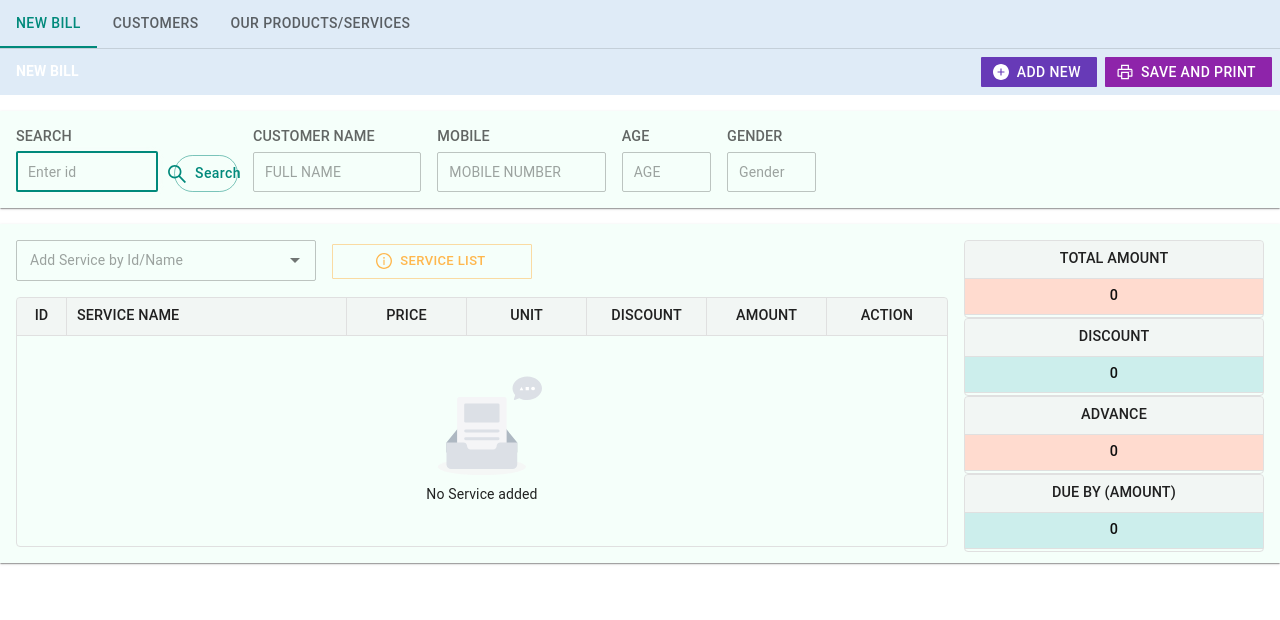
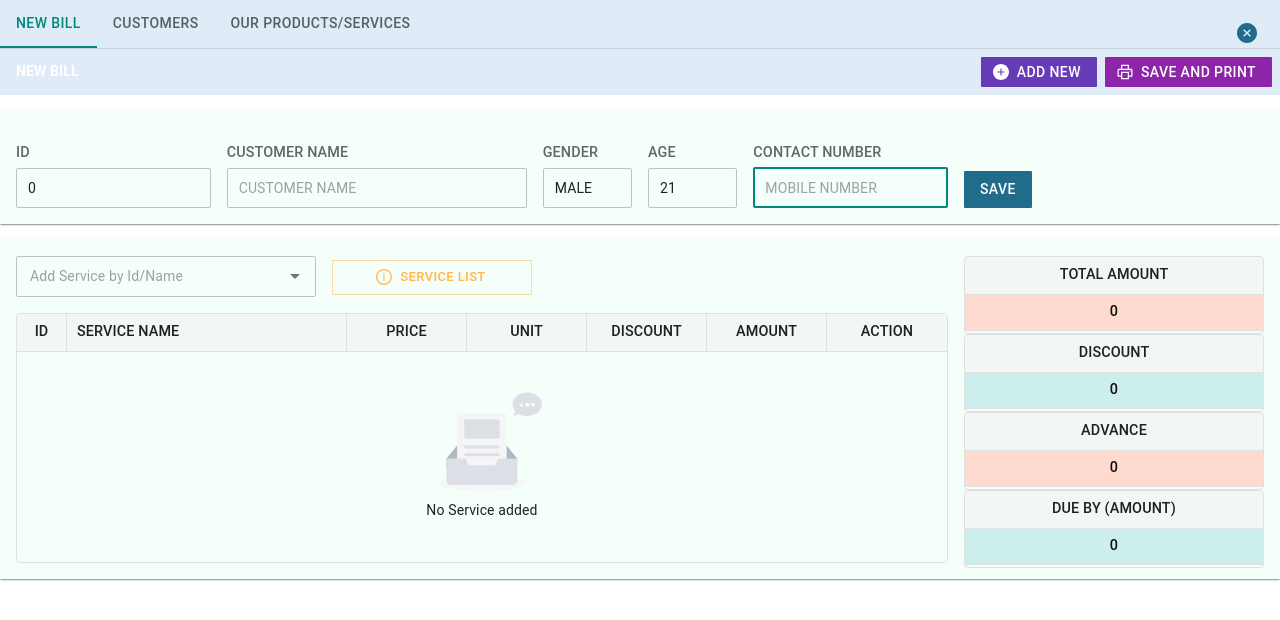
Before and after one commit to affan-habib/billing-frontend, a React (Create React App) app: page /app/dashboard in a window 1280 px wide. Shown: the top 620 px of the page. Built offline with nearby package versions, Linux system fonts and the light colour scheme; no server answers.

Commit message:
header changes

```diff
--- a/src/pages/billing/Header.js
+++ b/src/pages/billing/Header.js
@@ -14,8 +14,9 @@ import { AdapterDateFns } from "@mui/x-date-pickers/AdapterDateFns";
 import { useEffect, useRef, useState } from "react";
 import { useDispatch, useSelector } from "react-redux";
 import { callApi, selectApi } from "../../reducers/apiSlice";
+import AddCustomer from "../customers/AddCustomer";
 
-const Header = ({ values, errors, touched, handleSubmit, setFieldValue }) => {
+const Header = ({ handleSubmit, setFieldValue }) => {
   const dispatch = useDispatch();
 
   const {
@@ -49,125 +50,15 @@ const Header = ({ values, errors, touched, handleSubmit, setFieldValue }) => {
   }, [patientInfo.data]);
   return (
     <>
-      <LocalizationProvider dateAdapter={AdapterDateFns}>
-        <form onSubmit={handleSubmit}>
-          <Paper
-            elevation={1}
-            sx={{ p: 2, background: "#F5FFFA", pt: 0, mt: 4 }}
-            square
-          >
-            <Grid container spacing={2}>
-              <Grid item xs={3} md={1.5}>
-                <Stack spacing={0.5}>
-                  <InputLabel
-                    sx={{ fontWeight: 500, textTransform: "uppercase" }}
-                    htmlFor="search"
-                  >
-                    Search
-                  </InputLabel>
-                  <TextField
-                    autoFocus
-                    fullWidth
-                    type="search"
-                    inputRef={inputRef}
-                    placeholder="Enter id"
-                    onKeyPress={(e) => {
-                      if (e.key === "Enter") {
-                        handleSearchById();
-                        addItemRef.current.focus();
-                        e.preventDefault();
-                      }
-                    }}
-                  />
-                </Stack>
-              </Grid>
-              <Grid item lg={0.75}>
-                <Stack
-                  direction="row"
-                  justifyContent="flex-start"
-                  alignItems="flex-end"
-                  sx={{ height: "100%" }}
-                >
-                  <Button
-                    sx={{ flex: 1, borderRadius: 10 }}
-                    variant="outlined"
-                    color="primary"
-                    onClick={handleSearchById}
-                    startIcon={<SearchOutlined />}
-                  >
-                    Search
-                  </Button>
-                </Stack>
-              </Grid>
 
-              <Grid item xs={3} md={1.75}>
-                <Stack spacing={0.5}>
-                  <InputLabel
-                    sx={{ fontWeight: 500, textTransform: "uppercase" }}
-                    htmlFor="referredBy"
-                  >
-                    CUSTOMER NAME
-                  </InputLabel>
-                  <TextField
-                    fullWidth
-                    type="text"
-                    placeholder="FULL NAME"
-                    value={patientInfo.data[0]?.firstName}
-                  />
-                </Stack>
-              </Grid>
-              <Grid item xs={3} md={2} lg={1.75}>
-                <Stack spacing={0.5}>
-                  <InputLabel
-                    sx={{ fontWeight: 500, textTransform: "uppercase" }}
-                    htmlFor="referredBy"
-                  >
-                    Mobile
-                  </InputLabel>
-                  <TextField
-                    fullWidth
-                    type="text"
-                    placeholder="MOBILE NUMBER"
-                    value={patientInfo.data[0]?.patientContactNo}
-                  />
-                </Stack>
-              </Grid>
-              <Grid item xs={3} md={1.5} lg={1}>
-                <Stack spacing={0.5}>
-                  <InputLabel
-                    sx={{ fontWeight: 500, textTransform: "uppercase" }}
-                    htmlFor="AGE"
-                  >
-                    Age
-                  </InputLabel>
-                  <TextField
-                    fullWidth
-                    type="text"
-                    placeholder="AGE"
-                    value={patientInfo.data[0]?.patientAge}
-                  />
-                </Stack>
-              </Grid>
-              <Grid item xs={3} md={1}>
-                <Stack spacing={0.5}>
-                  <InputLabel
-                    sx={{ fontWeight: 500, textTransform: "uppercase" }}
-                    htmlFor="gender"
-                  >
-                    Gender
-                  </InputLabel>
-                  <TextField
-                    fullWidth
-                    type="text"
-                    placeholder="Gender"
-                    value={patientInfo.data[0]?.gender}
-                  />
-                </Stack>
-              </Grid>
-            </Grid>
-          </Paper>
-        </form>
-      </LocalizationProvider>
+        <Paper
+          elevation={1}
+          sx={{ background: "#F5FFFA", pt: 0, mt: 4 }}
+          square
+        >
+          <AddCustomer />
+        </Paper>
+
     </>
   );
 };
```
